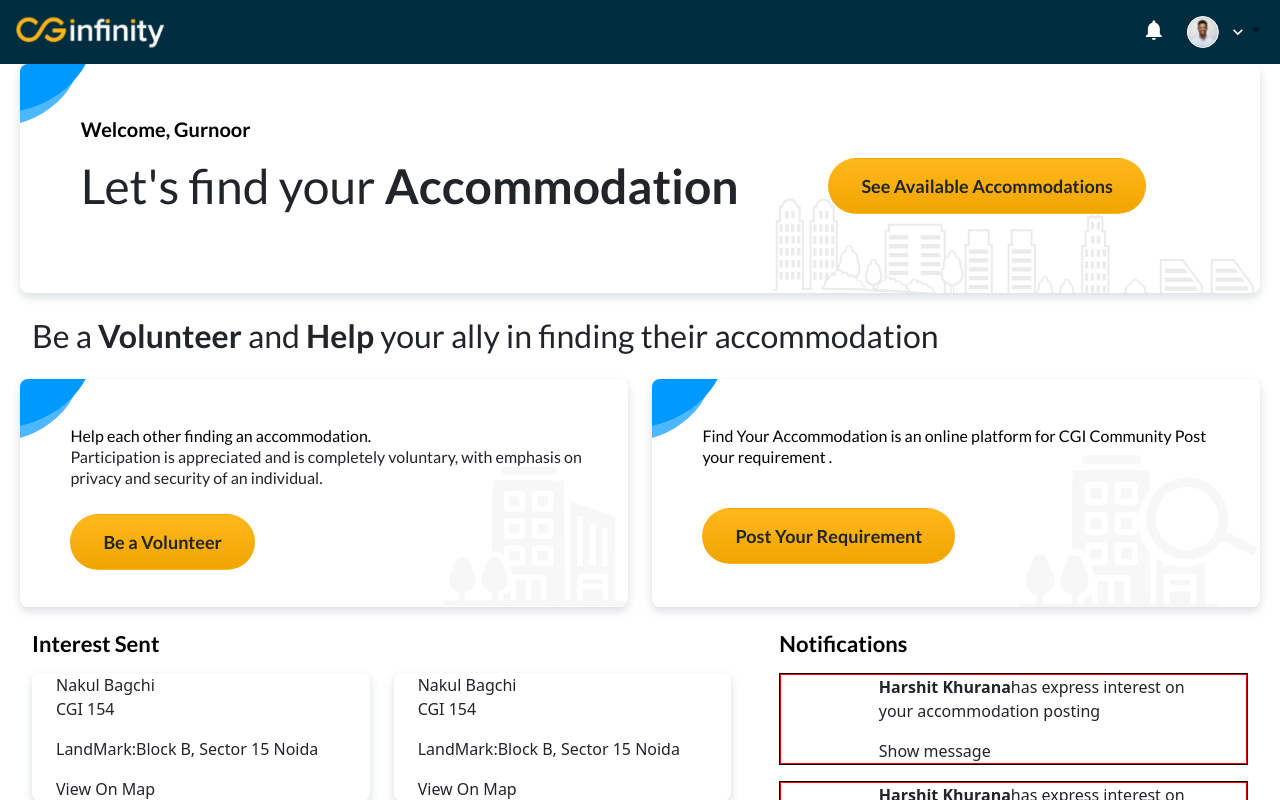
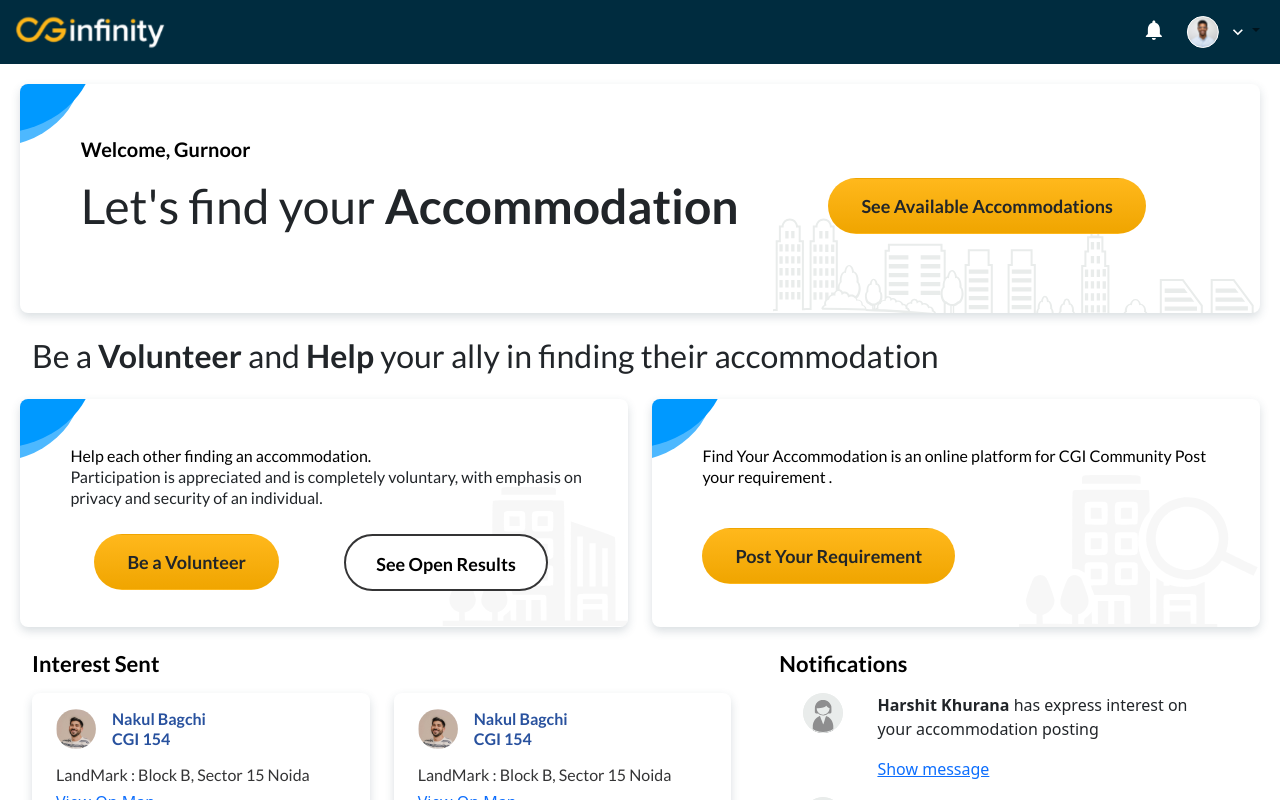
Before and after one commit to ravi-kaushish/findaccomodation, a React (Create React App) app in the folder accommodation/: page /landingpage in a window 1280 px wide. Shown: the top 800 px of the page. Built offline with nearby package versions, Linux system fonts and the light colour scheme.

Commit message:
added styling for notification and shortlist

```diff
--- a/accommodation/src/components/interest/interest.css
+++ b/accommodation/src/components/interest/interest.css
@@ -3,3 +3,21 @@
   box-shadow: 0px 4px 10px rgba(46, 72, 87, 0.18);
   border-radius: 8px;
 }
+
+.interest__name {
+  font-family: "Lato";
+  font-style: normal;
+  font-weight: 700;
+  font-size: 1rem;
+  line-height: 1.25rem;
+  color: #28519e;
+}
+
+.interest__para {
+  font-family: "Lato";
+  font-style: normal;
+  font-weight: 500;
+  font-size: 1rem;
+  line-height: 1.25rem;
+  color: #343435;
+}
--- a/accommodation/src/components/interest/interest.js
+++ b/accommodation/src/components/interest/interest.js
@@ -1,19 +1,29 @@
 import React from "react";
-import "./interest.css"
+import "./interest.css";
+import interest from "../../images/interest.svg";
 
 const Interest = () => {
   return (
     <>
-      <div className="container interest__container" style={{marginBottom:"1rem"}}>
+      <div
+        className="container interest__container"
+        style={{ marginBottom: "1rem" }}
+      >
         <div className="row">
-          <div className="col">
-            <img className="img-fluid" />
-            <a>Nakul Bagchi</a>
-            <p>CGI 154</p>
+          <div className="col interest__name" style={{ marginTop: "1rem" }}>
+            <div style={{display:"flex"}}>
+              <div style={{marginRight:"1rem"}}>
+                <img className="img-fluid" src={interest} />
+              </div>
+              <div>
+                <a>Nakul Bagchi</a>
+                <p>CGI 154</p>
+              </div>
+            </div>
           </div>
-          <div className="col-12">
-            <p>LandMark:Block B, Sector 15 Noida</p>
-            <a>View On Map</a>
+          <div className="col-12" style={{marginBottom:"1rem"}}>
+            <p className="interest__para" style={{marginBottom:"0.3rem"}}>LandMark : Block B, Sector 15 Noida</p>
+            <a  className="a-link" >View On Map</a>
           </div>
         </div>
       </div>
--- a/accommodation/src/components/landingPage/landingPage.css
+++ b/accommodation/src/components/landingPage/landingPage.css
@@ -53,3 +53,9 @@
   font-size: 16px;
   line-height: 19px;
 }
+
+.landingPage__result-btn {
+  background: #ffffff;
+  border: 2px solid #343435;
+  border-radius: 50px;
+}
--- a/accommodation/src/components/landingPage/landingPage.js
+++ b/accommodation/src/components/landingPage/landingPage.js
@@ -19,7 +19,7 @@ import "./landingPage.css";
 import Interest from "../interest/interest";
 import Notification from "../notification/notification";
 
-const LandingPage = ({user}) => {
+const LandingPage = ({ user }) => {
   const handleAvailableAccommodation = (event) => {
     event.preventDefault();
     window.location.href = `/availableaccommodations`;
@@ -38,217 +38,11 @@ const LandingPage = ({user}) => {
       <Navbar />
       <Wrapper>
         <Container>
-          {/* <MainContainer>
-            <TopContainer className="top-container">
-              <p
-                className="landingPage__head-para"
-                style={{
-                  color: "black",
-
-                  marginTop: "3.3rem",
-                }}
+          <div className="container-fluid ">
+            <TopContainer
+              className="row"
+              style={{ paddingBottom: "3.87rem", marginTop: "1.25rem" }}
             >
-                Welcome, John Doe
-              </p>
-
-              <div
-                style={{
-                  display: "flex",
-                  flexDirection: "row",
-
-                  margin: "1rem 0",
-                }}
-              >
-                <p className="landingPage__mainheading">
-                  Let's find your <b>Accommodation</b>
-                </p>
-                <Button
-                  className="btn"
-                  style={{
-                    height: "fit-content",
-                    marginLeft: "3.3rem",
-                    marginRight: "2.3rem",
-                    padding: "0",
-                  }}
-                >
-                  <p
-                    className="landingPage__btn-p"
-                    style={{ margin: "1rem 2rem" }}
-                  >
-                    See Available Accommodations
-                  </p>
-                </Button>
-              </div>
-            </TopContainer>
-            <div>
-              <p className="landingPage__mid-p" style={{ margin: "2% 0" }}>
-                Be a <strong>Volunteer</strong> and <strong>Help</strong> your
-                ally in finding their accommodation
-              </p>
-            </div>
-            <div className="contianer-fluid flex-row d-flex justify-content-center">
-              <div className="row">
-                <div className="col">
-                  <VolunteerContainer>
-                    <div
-                      style={{
-                        display: "flex",
-                        flexDirection: "column",
-                        justifyContent: "center",
-                        alignItems: "flex-start",
-                        marginBottom: "6%",
-                      }}
-                    >
-                      <p
-                        className="landingPage__p"
-                        style={{ color: "black", marginTop: "9%" }}
-                      >
-                        <p className="landingPage__p" style={{ margin: "0" }}>
-                          Help each other finding an accommodation{" "}
-                        </p>
-                        <p className="landingPage__p" style={{ margin: "0" }}>
-                          Participation is appreciated and is completely
-                          voluntary, with emphasis on privacy and security of an
-                          individual.
-                        </p>
-                      </p>
-                      <Button
-                        style={{ padding: "0", marginBottom: "2.31rem" }}
-                        className="btn"
-                      >
-                        <p
-                          style={{ margin: "1rem 2rem" }}
-                          className="landingPage__btn-p"
-                        >
-                          Be a Volunteer
-                        </p>
-                      </Button>
-                    </div>
-                  </VolunteerContainer>
-                </div>
-                <div className="col">
-                  <RequirementContainer>
-                    <div
-                      style={{
-                        display: "flex",
-                        flexDirection: "column",
-                        justifyContent: "center",
-                        alignItems: "flex-start",
-                      }}
-                    >
-                      <p
-                        className="landingPage__p"
-                        style={{ color: "black", marginTop: "9%" }}
-                      >
-                        Find Your Accommodation is an online platform for CGI
-                        Community Post your requirement .
-                      </p>
-                      <Button
-                        className="btn"
-                        style={{
-                          marginTop: "3%",
-                          padding: "0",
-                          marginBottom: "2.6rem",
-                        }}
-                      >
-                        <p
-                          style={{ margin: "1rem 2rem" }}
-                          className="landingPage__btn-p"
-                        >
-                          Post Your Requirement
-                        </p>
-                      </Button>
-                    </div>
-                  </RequirementContainer>
-                </div>
-              </div>
-            </div>
-            <DynamicContainer>
-              <ShortlistContainer>
-                <p className="landingPage__head" style={{ color: "black" }}>
-                  Interest Sent
-                </p>
-                <div
-                  style={{
-                    display: "flex",
-                    justifyContent: "center",
-                    flexDirection: "column",
-                    alignItems: "center",
-                    gap: "8px",
-                    boxShadow: "0px 4px 10px rgba(66, 76, 97, 0.15)",
-                    borderRadius: "8px",
-                  }}
-                >
-                  <img
-                    src={Cupboard}
-                    style={{ margin: "3rem 17.5rem 0 " }}
-                  ></img>
-                  <p
-                    className="landingPage__dyn-p"
-                    style={{
-                      color: "black",
-                      margin: "1rem 0",
-                      textAlign: "center",
-                    }}
-                  >
-                    You don't have any shortlisting yet!
-                  </p>
-                  <p
-                    className="landingPage__p "
-                    style={{
-                      color: "black",
-                      width: "60%",
-                      textAlign: "center",
-                      marginBottom: "3.3rem",
-                    }}
-                  >
-                    Take your time to find the perfect accommodation your ideal
-                    space is just a few clicks away.
-                  </p>
-                </div>
-              </ShortlistContainer>
-              <NotificationContainer>
-                <p className="landingPage__head" style={{ color: "black" }}>
-                  Notifications
-                </p>
-                <div
-                  style={{
-                    display: "flex",
-                    justifyContent: "center",
-                    flexDirection: "column",
-                    alignItems: "center",
-                    gap: "8px",
-                    boxShadow: "0px 4px 10px rgba(66, 76, 97, 0.15)",
-                    borderRadius: "8px",
-                  }}
-                >
-                  <img src={Mail} style={{ margin: "3.5rem 9.6rem 0" }} />
-                  <p
-                    className="landingPage__dyn-p"
-                    style={{
-                      color: "black",
-                      textAlign: "center",
-                      margin: " 1rem 0",
-                    }}
-                  >
-                    No Notifications Right Now!
-                  </p>
-                  <p
-                    className="landingPage__p"
-                    style={{
-                      color: "black",
-                      textAlign: "center",
-                      marginBottom: "4.06rem",
-                    }}
-                  >
-                    We'll notify you when something arrives.
-                  </p>
-                </div>
-              </NotificationContainer>
-            </DynamicContainer>
-          </MainContainer> */}
-          <div className="container-fluid">
-            <TopContainer className="row" style={{paddingBottom:"3.87rem"}}>
               <div className="col-7">
                 <p
                   className="landingPage__head-para"
@@ -264,7 +58,7 @@ const LandingPage = ({user}) => {
                   Let's find your <b>Accommodation</b>
                 </p>
               </div>
-              <div className="col-md-5" style={{marginTop:"5.87rem"}}>
+              <div className="col-md-5" style={{ marginTop: "5.87rem" }}>
                 <Button
                   className="btn"
                   style={{
@@ -284,7 +78,7 @@ const LandingPage = ({user}) => {
                 </Button>
               </div>
             </TopContainer>
-            <div className="row" >
+            <div className="row">
               <div className="col">
                 <p className="landingPage__mid-p" style={{ margin: "2% 0" }}>
                   Be a <strong>Volunteer</strong> and <strong>Help</strong> your
@@ -297,7 +91,7 @@ const LandingPage = ({user}) => {
               <VolunteerContainer className="col-md">
                 <p
                   className="landingPage__p"
-                  style={{ color: "black", marginTop: "9%",marginBottom:"0" }}
+                  style={{ color: "black", marginTop: "9%", marginBottom: "0" }}
                 >
                   Help each other finding an accommodation.
                 </p>
@@ -305,8 +99,15 @@ const LandingPage = ({user}) => {
                   Participation is appreciated and is completely voluntary, with
                   emphasis on privacy and security of an individual.
                 </p>
+                <div className="container-fluid">
+                  <div className="row">
+                    <div className="col">
                       <Button
-                  style={{ padding: "0", marginBottom: "2.31rem" ,marginTop:"1.56rem" }}
+                        style={{
+                          padding: "0",
+                          marginBottom: "2.31rem",
+                          marginTop: "1.56rem",
+                        }}
                         onClick={handleVolunteer}
                         className="btn"
                       >
@@ -317,6 +118,19 @@ const LandingPage = ({user}) => {
                           Be a Volunteer
                         </p>
                       </Button>
+                    </div>
+                    <div className="col">
+                      <button style={{marginTop: "1.56rem"}} className="landingPage__result-btn">
+                        <p
+                          className="landingPage__btn-p"
+                          style={{ margin: "1rem 1.5rem 0.8rem" }}
+                        >
+                          See Open Results
+                        </p>
+                      </button>
+                    </div>
+                  </div>
+                </div>
               </VolunteerContainer>
               <RequirementContainer className="col-md ">
                 <p
@@ -332,7 +146,7 @@ const LandingPage = ({user}) => {
                     marginTop: "3%",
                     padding: "0",
                     marginBottom: "2.5rem",
-                    marginTop:"1.5rem"
+                    marginTop: "1.5rem",
                   }}
                   onClick={handlePostReq}
                 >
@@ -345,25 +159,34 @@ const LandingPage = ({user}) => {
                 </Button>
               </RequirementContainer>
             </MidContainer>
-            <DynamicContainer className="row gap-4" >
+            <DynamicContainer className="row gap-4">
               <ShortlistContainer className="col-md-7">
                 <p className="landingPage__head" style={{ color: "black" }}>
                   Interest Sent
                 </p>
 
                 <div className="row row-cols-sm-2 ">
-                  <div className="col-sm"><Interest /></div>
-                  <div className="col-sm"><Interest /></div>
-                  <div className="col-sm"><Interest /></div>
+                  <div className="col-sm">
+                    <Interest />
+                  </div>
+                  <div className="col-sm">
+                    <Interest />
+                  </div>
+                  <div className="col-sm">
+                    <Interest />
+                  </div>
                 </div>
               </ShortlistContainer>
               <NotificationContainer className=" col-md">
                 <p className="landingPage__head" style={{ color: "black" }}>
                   Notifications
                 </p>
-                <div className="col-12" style={{border:"solid 1px black", marginBottom:"1rem"}}><Notification /></div>
-                <div className="col-12" style={{border:"solid 1px black"}}><Notification /></div>
-
+                <div className="col-12" style={{ marginBottom: "1rem" }}>
+                  <Notification />
+                </div>
+                <div className="col-12">
+                  <Notification />
+                </div>
               </NotificationContainer>
             </DynamicContainer>
           </div>
--- /dev/null
+++ b/accommodation/src/components/notification/notification.css
@@ -0,0 +1,4 @@
+.notification-container {
+  background: #ffffff;
+  border-bottom: 1px solid #e9eceb;
+}
--- a/accommodation/src/components/notification/notification.js
+++ b/accommodation/src/components/notification/notification.js
@@ -1,19 +1,20 @@
 import React from "react";
+import female from "../../images/female.svg"
 
 const Notification = () => {
   return (
     <>
-      <div className="container-fluid" style={{border:"solid 1px red"}}>
+      <div className="container-fluid notification-container">
         <div className="row">
           <div className="col-2">
-            <img src="" />
+            <img src={female} />
           </div>
           <div className="col">
             <p>
-              <strong>Harshit Khurana</strong>has express interest on your
+              <strong>Harshit Khurana</strong> has express interest on your
               accommodation posting
             </p>
-            <a>Show message</a>
+            <a className="a-link">Show message</a>
           </div>
         </div>
       </div>
--- a/accommodation/src/components/volunteerMultiStepForm/step2/step2.js
+++ b/accommodation/src/components/volunteerMultiStepForm/step2/step2.js
@@ -176,7 +176,7 @@ const Step2 = () => {
                     <img src={alert} alt="" className="img2" />
                     <p
                       className=".Step2__blue-para-style"
-                      style={{ color: "black" }}
+                      style={{ color: "black" , marginTop:"0.5rem" }}
                     >
                       This information will be displayed to others. Please don’t
                       add your residence address here.
```
Also changed, not shown: accommodation/src/images/female.svg (added), accommodation/src/images/interest.svg (added). Lines whose indentation alone changed are shown as unchanged.
